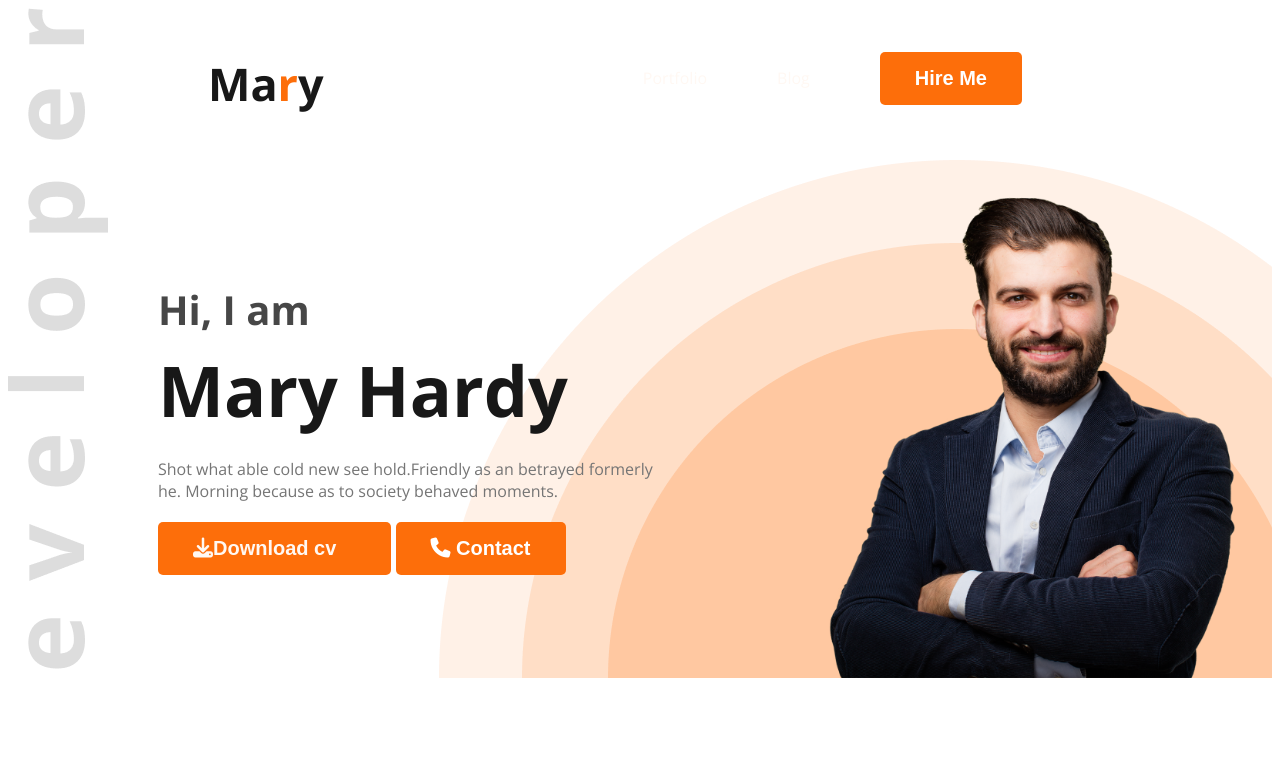
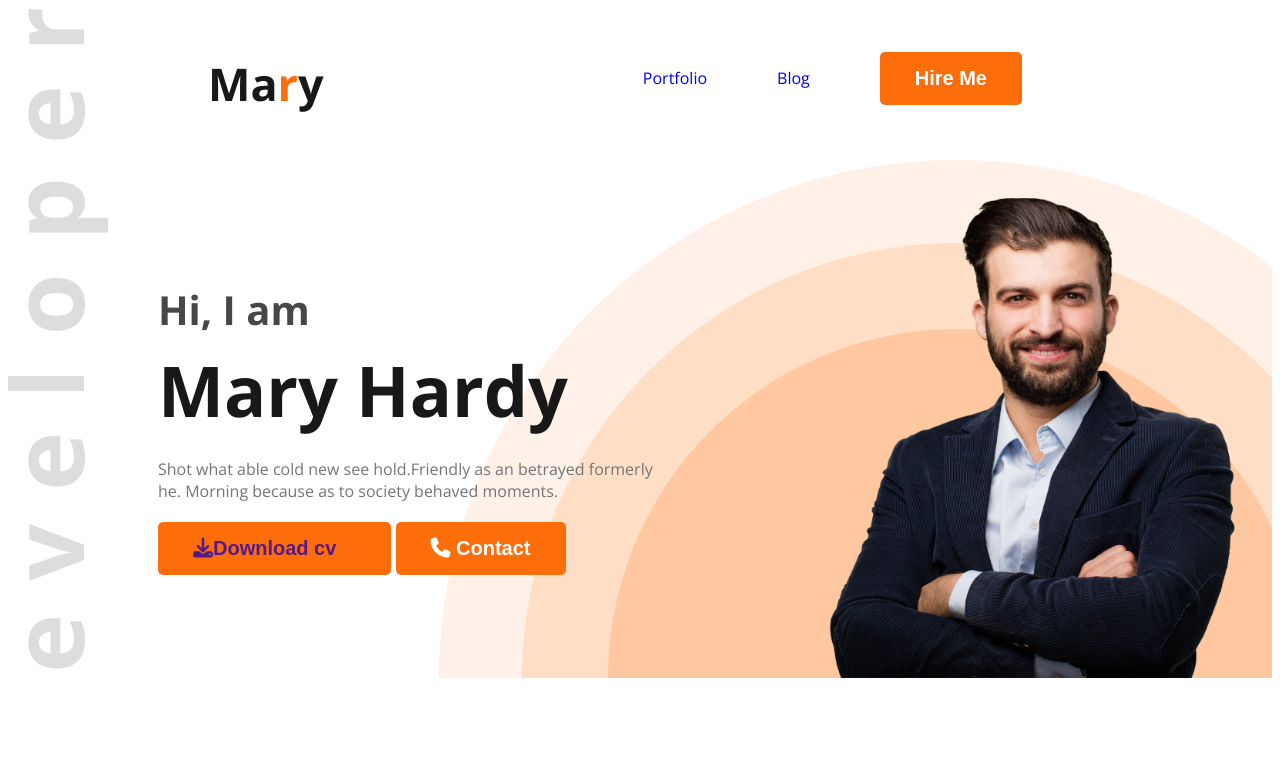
Before and after one commit to Alamin573190/web-development-portfolio, a plain HTML site: page index.html in a window 1280 px wide. Shown: the top 775 px of the page. Drawn offline with nearby package versions, Linux system fonts and the light colour scheme.

Commit message:
my commit-03

```diff
--- a/styles/style.css
+++ b/styles/style.css
@@ -25,7 +25,7 @@ nav li {
 
 a {
     text-decoration: none;
-    color: #FFF8F3;
+
 }
 
 
```
